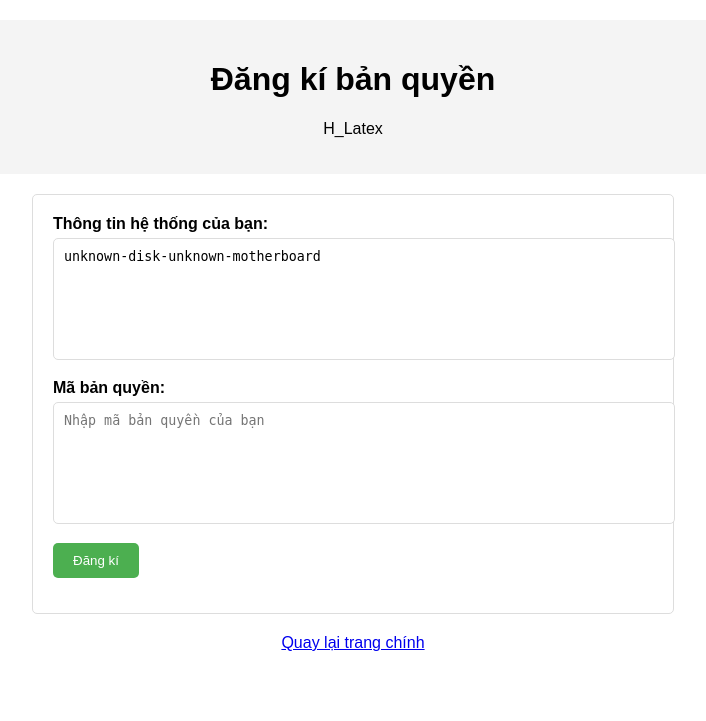
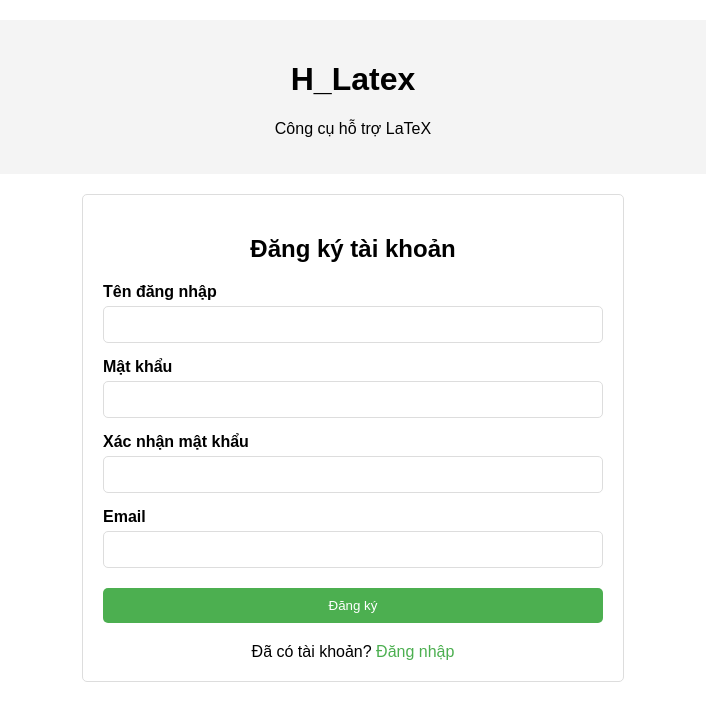
Before and after one commit to thaygiaotoankute/hlatex2, a Flask app: page /register in a window 1280 px wide. Shown: the top 721 px of the page, without its empty margins (287-993 px from the left). Run offline with Flask 3, Linux system fonts and the light colour scheme.

Commit message:
Update register.html

```diff
--- a/templates/register.html
+++ b/templates/register.html
@@ -3,7 +3,7 @@
 <head>
     <meta charset="UTF-8">
     <meta name="viewport" content="width=device-width, initial-scale=1.0">
-    <title>Đăng kí bản quyền - H_Latex</title>
+    <title>Đăng ký - H_Latex</title>
     <style>
         body {
             font-family: Arial, sans-serif;
@@ -16,8 +16,8 @@
             text-align: center;
             margin-bottom: 20px;
         }
-        .container {
-            max-width: 600px;
+        .register-container {
+            max-width: 500px;
             margin: 0 auto;
             padding: 20px;
             border: 1px solid #ddd;
@@ -31,123 +31,145 @@
             margin-bottom: 5px;
             font-weight: bold;
         }
-        .form-group textarea {
+        .form-group input {
             width: 100%;
             padding: 10px;
             border: 1px solid #ddd;
             border-radius: 5px;
-            resize: none;
-            height: 100px;
+            box-sizing: border-box;
         }
-        .form-group button {
-            padding: 10px 20px;
+        .submit-button {
+            display: block;
+            width: 100%;
+            padding: 10px;
             background-color: #4CAF50;
             color: white;
             border: none;
             border-radius: 5px;
             cursor: pointer;
+            text-align: center;
+            margin-top: 20px;
         }
-        .form-group button:hover {
+        .submit-button:hover {
             background-color: #45a049;
         }
-        #status-message {
-            margin-top: 15px;
-            padding: 10px;
+        .error-message {
+            color: red;
+            margin-bottom: 15px;
+        }
+        .success-message {
+            color: green;
+            margin-bottom: 15px;
+            font-weight: bold;
+        }
+        .login-link {
+            text-align: center;
+            margin-top: 20px;
+        }
+        .login-link a {
+            color: #4CAF50;
+            text-decoration: none;
+        }
+        .login-link a:hover {
+            text-decoration: underline;
+        }
+        .hardware-id-container {
+            margin-top: 20px;
+            padding: 15px;
+            background-color: #f9f9f9;
+            border: 1px solid #ddd;
             border-radius: 5px;
         }
-        .success {
-            background-color: #d4edda;
-            color: #155724;
-            border: 1px solid #c3e6cb;
+        .hardware-id {
+            font-family: monospace;
+            word-break: break-all;
+            padding: 10px;
+            background-color: #f1f1f1;
+            border-radius: 3px;
+            margin-bottom: 10px;
         }
-        .error {
-            background-color: #f8d7da;
-            color: #721c24;
-            border: 1px solid #f5c6cb;
+        .copy-button {
+            padding: 5px 10px;
+            background-color: #6c757d;
+            color: white;
+            border: none;
+            border-radius: 3px;
+            cursor: pointer;
         }
-        .back-link {
-            display: block;
-            margin-top: 20px;
-            text-align: center;
+        .copy-button:hover {
+            background-color: #5a6268;
         }
     </style>
 </head>
 <body>
     <div class="header">
-        <h1>Đăng kí bản quyền</h1>
-        <p>H_Latex</p>
+        <h1>H_Latex</h1>
+        <p>Công cụ hỗ trợ LaTeX</p>
     </div>
 
-    <div class="container">
+    <div class="register-container">
+        <h2 style="text-align: center;">Đăng ký tài khoản</h2>
+
+        {% if error %}
+        <div class="error-message">{{ error }}</div>
+        {% endif %}
+
+        {% if success %}
+        <div class="success-message">{{ success }}</div>
+        {% endif %}
+
+        {% if hardware_id %}
+        <div class="hardware-id-container">
+            <h3>ID phần cứng của bạn</h3>
+            <p>Vui lòng sao chép ID phần cứng này và gửi cho nhà cung cấp để kích hoạt phần mềm:</p>
+            <div class="hardware-id" id="hardware-id">{{ hardware_id }}</div>
+            <button class="copy-button" id="copy-button">Sao chép</button>
+        </div>
+
+        <script>
+            document.getElementById('copy-button').addEventListener('click', function() {
+                const hardwareId = document.getElementById('hardware-id').textContent;
+                navigator.clipboard.writeText(hardwareId)
+                    .then(() => {
+                        this.textContent = 'Đã sao chép!';
+                        setTimeout(() => {
+                            this.textContent = 'Sao chép';
+                        }, 2000);
+                    })
+                    .catch(err => {
+                        console.error('Không thể sao chép:', err);
+                    });
+            });
+        </script>
+        {% else %}
+        <form action="/register" method="post">
             <div class="form-group">
-            <label for="system-info">Thông tin hệ thống của bạn:</label>
-            <textarea id="system-info" readonly></textarea>
+                <label for="username">Tên đăng nhập</label>
+                <input type="text" id="username" name="username" required>
             </div>
 
             <div class="form-group">
-            <label for="license-code">Mã bản quyền:</label>
-            <textarea id="license-code" placeholder="Nhập mã bản quyền của bạn"></textarea>
+                <label for="password">Mật khẩu</label>
+                <input type="password" id="password" name="password" required>
             </div>
 
             <div class="form-group">
-            <button id="register-button">Đăng kí</button>
+                <label for="confirm-password">Xác nhận mật khẩu</label>
+                <input type="password" id="confirm-password" name="confirm-password" required>
             </div>
 
-        <div id="status-message" style="display: none;"></div>
+            <div class="form-group">
+                <label for="email">Email</label>
+                <input type="email" id="email" name="email" required>
             </div>
 
-    <a href="/" class="back-link">Quay lại trang chính</a>
+            <button type="submit" class="submit-button">Đăng ký</button>
+        </form>
+        {% endif %}
 
-    <script>
-        // Fetch system info when page loads
-        window.onload = function() {
-            fetch('/system_info')
-                .then(response => response.json())
-                .then(data => {
-                    document.getElementById('system-info').value = data.system_info;
-                })
-                .catch(error => {
-                    console.error('Error:', error);
-                    document.getElementById('system-info').value = "Không thể lấy thông tin hệ thống";
-                });
-        };
-
-        // Handle registration
-        document.getElementById('register-button').addEventListener('click', function() {
-            const licenseCode = document.getElementById('license-code').value;
-
-            fetch('/register', {
-                method: 'POST',
-                headers: {
-                    'Content-Type': 'application/json',
-                },
-                body: JSON.stringify({ license_code: licenseCode }),
-            })
-            .then(response => response.json())
-            .then(data => {
-                const statusMessage = document.getElementById('status-message');
-                statusMessage.style.display = 'block';
-
-                if (data.status === 'success') {
-                    statusMessage.className = 'success';
-                    statusMessage.innerText = data.message;
-                    // Redirect to home page after successful registration
-                    setTimeout(() => {
-                        window.location.href = '/';
-                    }, 2000);
-                } else {
-                    statusMessage.className = 'error';
-                    statusMessage.innerText = data.message;
-                }
-            })
-            .catch(error => {
-                console.error('Error:', error);
-                const statusMessage = document.getElementById('status-message');
-                statusMessage.style.display = 'block';
-                statusMessage.className = 'error';
-                statusMessage.innerText = 'Lỗi khi đăng kí: ' + error;
-            });
-        });
-    </script>
+        <div class="login-link">
+            Đã có tài khoản? <a href="/login">Đăng nhập</a>
+        </div>
+    </div>
 </body>
 </html>
```
Lines whose indentation alone changed are shown as unchanged.
